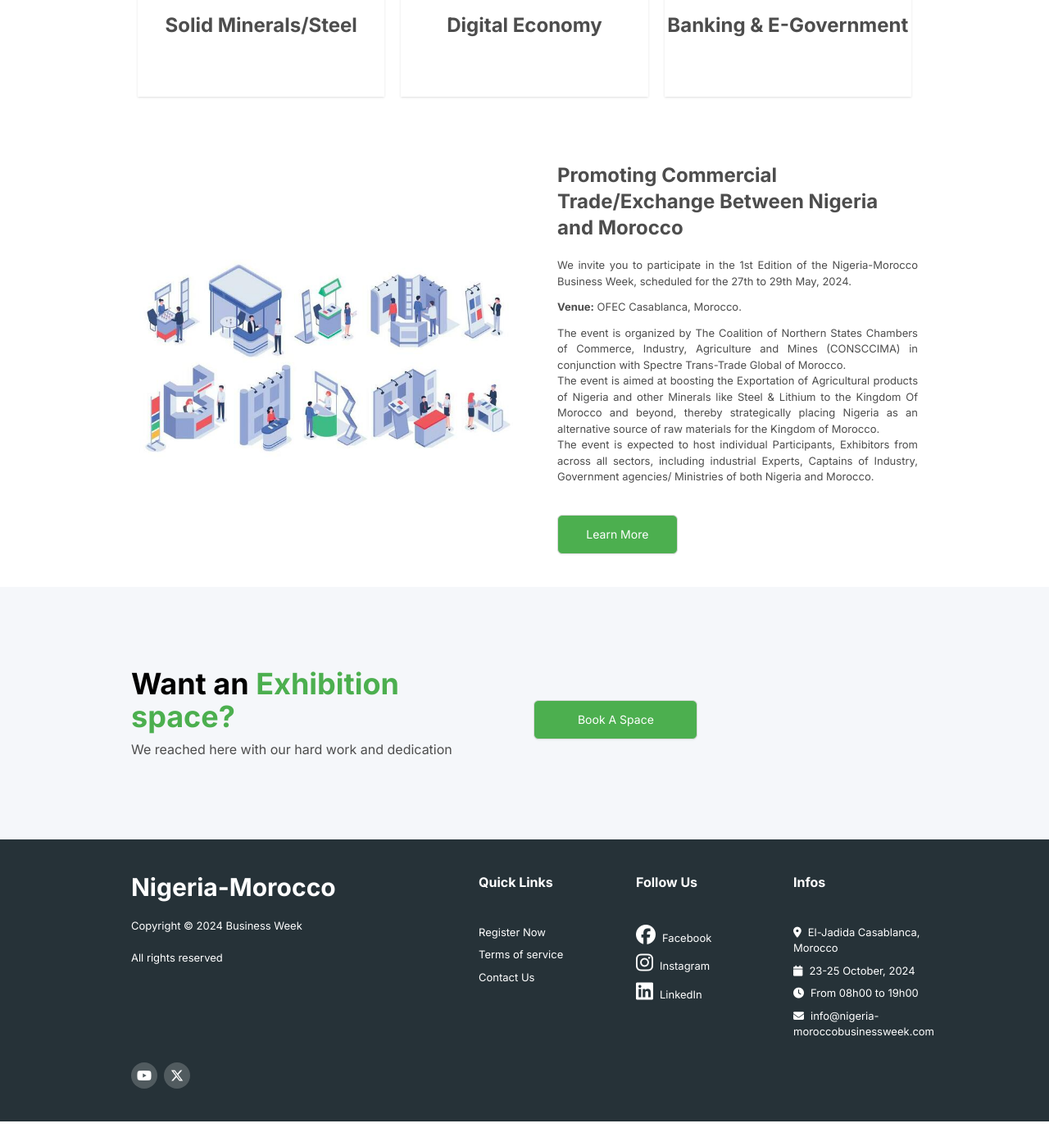
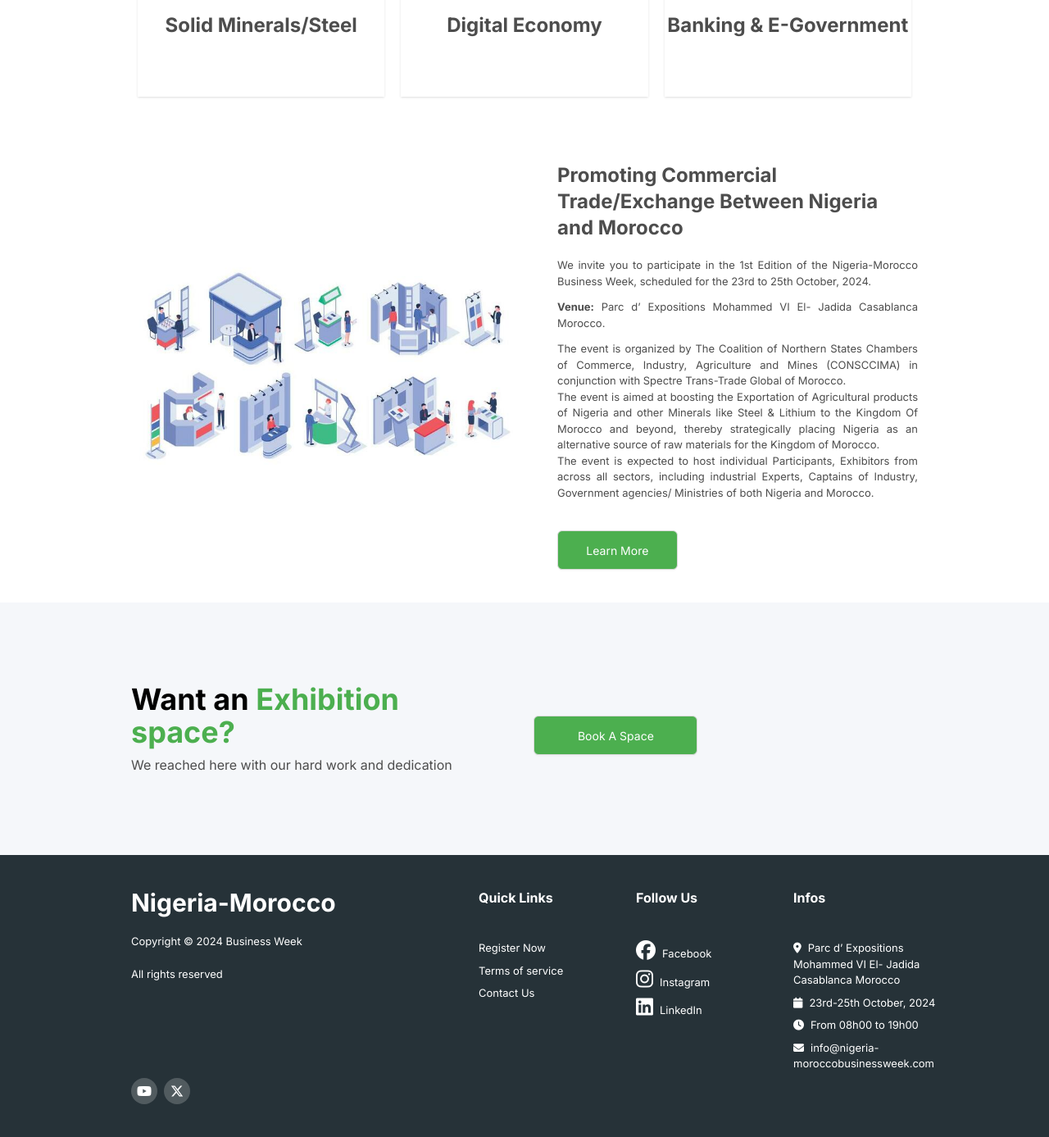
Before and after one commit to spectreglo/nigeria-morocco, a React (Vite) app: page / in a window 1280 px wide. Shown: the part 1611-2998 px from the top of the page at 82% size. Built offline with nearby package versions, Linux system fonts and the light colour scheme; no server answers.

Commit message:
change venue

```diff
--- a/src/pages/LandinPage/LandinPage.tsx
+++ b/src/pages/LandinPage/LandinPage.tsx
@@ -215,11 +215,12 @@ export default function LandinPage() {
           <p className="text-justify text-[13px] text-fontColor">
             <p>
               We invite you to participate in the 1st Edition of the
-              Nigeria-Morocco Business Week, scheduled for the 27th to 29th May,
-              2024.
+              Nigeria-Morocco Business Week, scheduled for the 23rd to 25th
+              October, 2024.
             </p>{" "}
             <p className="my-3">
-              <b>Venue:</b> OFEC Casablanca, Morocco.
+              <b>Venue:</b> Parc d’ Expositions Mohammed VI El- Jadida
+              Casablanca Morocco.
             </p>{" "}
             The event is organized by The Coalition of Northern States Chambers
             of Commerce, Industry, Agriculture and Mines (CONSCCIMA) in
--- a/src/pages/LandinPage/componets/Footer.tsx
+++ b/src/pages/LandinPage/componets/Footer.tsx
@@ -50,11 +50,11 @@ export default function Footer() {
           <h1 className="font-bold mb-2 md:mb-8">Infos</h1>
           <span className="text-[13px]">
             <i className="fa-solid fa-location-dot mr-2" />
-            El-Jadida Casablanca, Morocco
+            Parc d’ Expositions Mohammed VI El- Jadida Casablanca Morocco
           </span>
           <span className="text-[13px]">
             <i className="fa-solid fa-calendar mr-2" />
-            23-25 October, 2024
+            23rd-25th October, 2024
           </span>
           <span className="text-[13px]">
             <i className="fa-solid fa-clock mr-2" />
```
